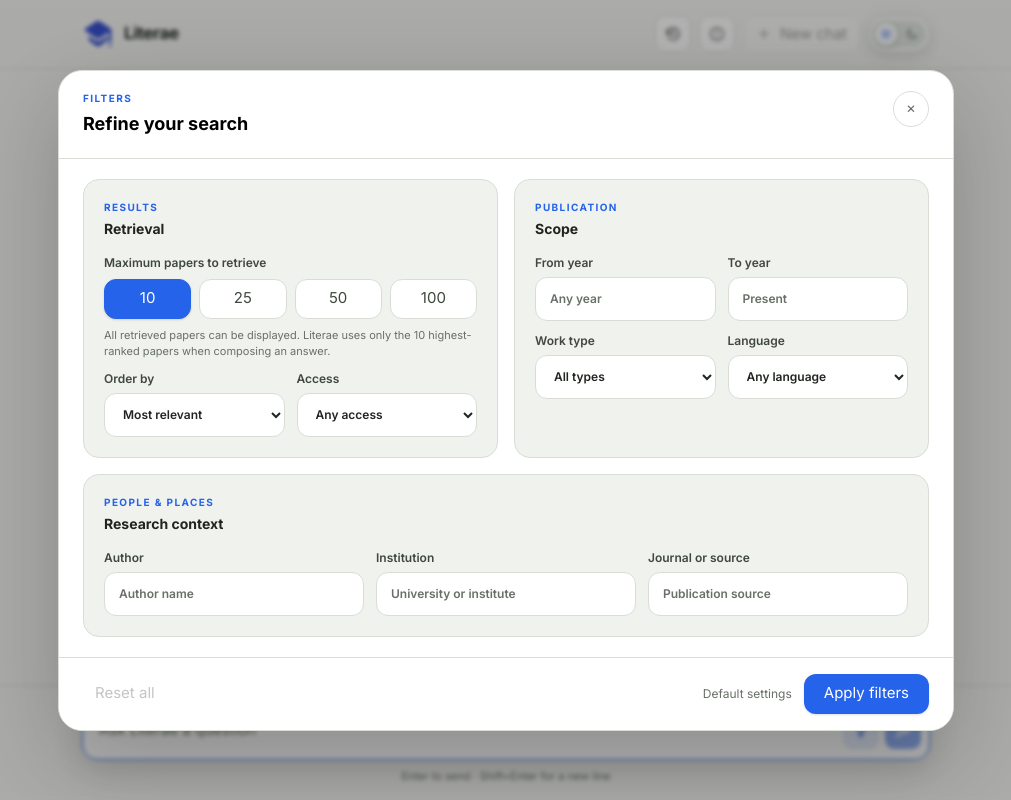
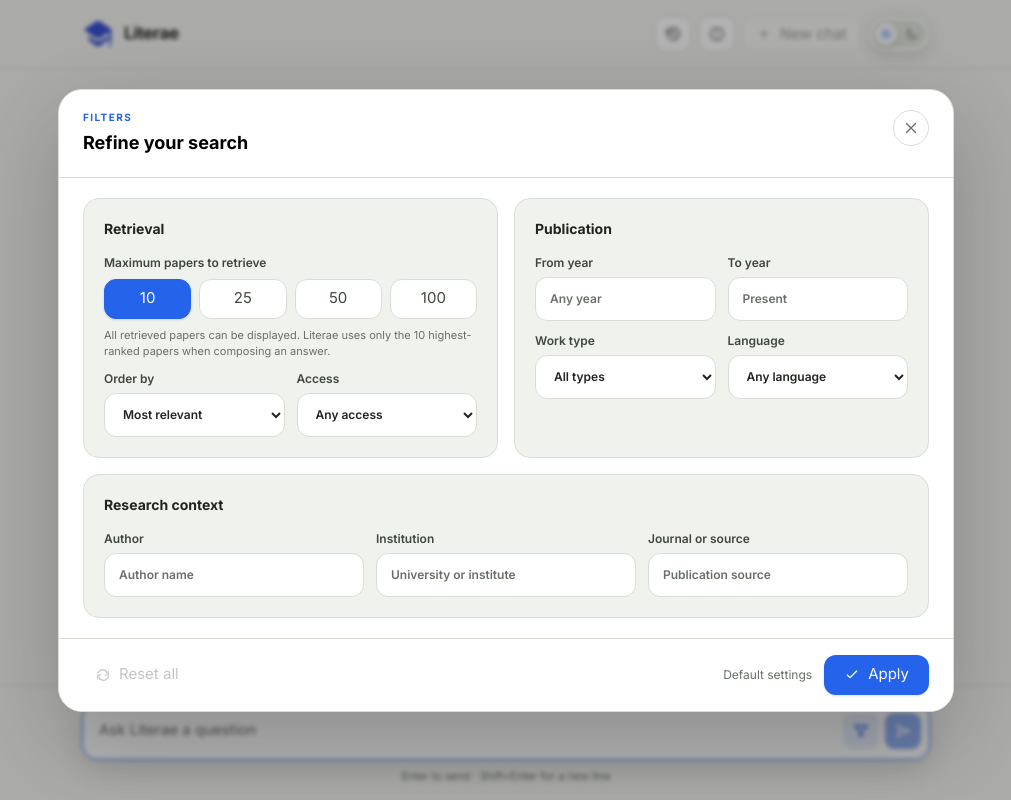
Before and after one commit to Yarroudh/Literae, a Next.js app in the folder frontend/: page / in a window 1280 px wide. Both pictures are taken after a click on the button 995 px from the left and 731 px from the top of the page. Shown: the whole page, without its empty margins (134-1145 px from the left). Built offline with nearby package versions, Linux system fonts and the light colour scheme.

Commit message:
Refine filter popup layout and action icons

```diff
--- a/frontend/components/research/filter-popover.tsx
+++ b/frontend/components/research/filter-popover.tsx
@@ -2,7 +2,7 @@
 
 import { useEffect, useMemo, useRef, useState } from "react";
 import { createPortal } from "react-dom";
-import { FilterIcon } from "@/components/ui/icons";
+import { CheckIcon, CloseIcon, FilterIcon, RefreshIcon } from "@/components/ui/icons";
 import { INITIAL_FILTERS } from "@/lib/research";
 import type { ResearchFilters } from "@/types/research";
 import { SearchFilters } from "./search-filters";
@@ -41,12 +41,12 @@ export function FilterPopover({ filters, onChange, onReset }: FilterPopoverProps
           <div ref={dialogRef} role="dialog" aria-modal="true" aria-label="Research filters" className="flex max-h-[calc(100dvh-1rem)] min-h-0 w-full flex-col overflow-hidden rounded-t-[24px] border border-[var(--line)] bg-[var(--surface)] shadow-[0_28px_90px_rgba(0,0,0,.22)] sm:max-h-[calc(100dvh-3rem)] sm:max-w-4xl sm:rounded-[24px]">
             <div className="flex items-start justify-between gap-4 border-b border-[var(--line)] px-5 py-5 sm:px-6">
               <div><p className="text-[10px] font-bold uppercase tracking-[.14em] text-[var(--accent)]">Filters</p><h2 className="mt-1 text-lg font-bold">Refine your search</h2></div>
-              <button type="button" onClick={() => setOpen(false)} className="grid size-9 shrink-0 place-items-center rounded-full border border-[var(--line)] text-lg leading-none text-[var(--muted)] transition hover:bg-[var(--panel-2)] hover:text-[var(--ink)]" aria-label="Close filters">×</button>
+              <button type="button" onClick={() => setOpen(false)} className="grid size-9 shrink-0 place-items-center rounded-full border border-[var(--line)] text-[var(--muted)] transition hover:bg-[var(--panel-2)] hover:text-[var(--ink)]" aria-label="Close filters"><CloseIcon className="size-[18px]" /></button>
             </div>
             <div className="min-h-0 flex-1 overflow-y-auto overscroll-contain px-4 py-4 sm:px-6 sm:py-5"><SearchFilters filters={filters} onChange={onChange} /></div>
             <div className="flex items-center justify-between gap-3 border-t border-[var(--line)] bg-[var(--surface)] px-5 py-4 sm:px-6">
-              <button type="button" onClick={onReset} disabled={activeCount === 0} className="h-10 rounded-xl px-3 text-xs font-semibold text-[var(--muted)] transition hover:bg-[var(--panel-2)] hover:text-[var(--ink)] disabled:cursor-not-allowed disabled:opacity-40">Reset all</button>
-              <div className="flex items-center gap-3"><span className="hidden text-xs text-[var(--muted)] sm:inline">{activeCount === 0 ? "Default settings" : `${activeCount} ${activeCount === 1 ? "change" : "changes"}`}</span><button type="button" onClick={() => setOpen(false)} className="h-10 rounded-xl bg-[var(--accent)] px-5 text-xs font-bold text-white shadow-sm transition hover:bg-[var(--accent-hover)]">Apply filters</button></div>
+              <button type="button" onClick={onReset} disabled={activeCount === 0} className="flex h-10 items-center gap-2 rounded-xl px-3 text-[11px] font-semibold text-[var(--muted)] transition hover:bg-[var(--panel-2)] hover:text-[var(--ink)] disabled:cursor-not-allowed disabled:opacity-40"><RefreshIcon className="size-4" />Reset all</button>
+              <div className="flex items-center gap-3"><span className="hidden text-xs text-[var(--muted)] sm:inline">{activeCount === 0 ? "Default settings" : `${activeCount} ${activeCount === 1 ? "change" : "changes"}`}</span><button type="button" onClick={() => setOpen(false)} className="flex h-10 items-center gap-2 rounded-xl bg-[var(--accent)] px-5 text-[11px] font-bold text-white shadow-sm transition hover:bg-[var(--accent-hover)]"><CheckIcon className="size-4" />Apply</button></div>
             </div>
           </div>
         </div>,
--- a/frontend/components/research/search-filters.tsx
+++ b/frontend/components/research/search-filters.tsx
@@ -10,7 +10,7 @@ const controlClass = "h-11 w-full rounded-xl border border-[var(--line)] bg-[var
 export function SearchFilters({ filters, onChange }: SearchFiltersProps) {
   return (
     <div className="grid gap-4 md:grid-cols-2">
-      <FilterGroup eyebrow="Results" title="Retrieval">
+      <FilterGroup title="Retrieval">
         <div className="col-span-full">
           <span className="mb-2 block text-xs font-semibold text-[var(--ink-soft)]">Maximum papers to retrieve</span>
           <div className="grid grid-cols-4 gap-2" role="group" aria-label="Maximum papers to retrieve">
@@ -23,13 +23,13 @@ export function SearchFilters({ filters, onChange }: SearchFiltersProps) {
         <Field label="Order by"><select className={controlClass} value={filters.sort} onChange={(event) => onChange("sort", event.target.value)}><option value="relevance">Most relevant</option><option value="cited">Most cited</option><option value="newest">Newest first</option><option value="oldest">Oldest first</option></select></Field>
         <Field label="Access"><select className={controlClass} value={filters.openAccess} onChange={(event) => onChange("openAccess", event.target.value)}><option value="all">Any access</option><option value="open">Open access</option><option value="closed">Closed access</option></select></Field>
       </FilterGroup>
-      <FilterGroup eyebrow="Publication" title="Scope">
+      <FilterGroup title="Publication">
         <Field label="From year"><input className={controlClass} type="number" min="1000" max="2100" placeholder="Any year" value={filters.fromYear} onChange={(event) => onChange("fromYear", event.target.value)} /></Field>
         <Field label="To year"><input className={controlClass} type="number" min="1000" max="2100" placeholder="Present" value={filters.toYear} onChange={(event) => onChange("toYear", event.target.value)} /></Field>
         <Field label="Work type"><select className={controlClass} value={filters.workType} onChange={(event) => onChange("workType", event.target.value)}><option value="all">All types</option><option value="article">Article</option><option value="preprint">Preprint</option><option value="conference">Conference paper</option><option value="book">Book or chapter</option><option value="dataset">Dataset</option><option value="review">Review</option></select></Field>
         <Field label="Language"><select className={controlClass} value={filters.language} onChange={(event) => onChange("language", event.target.value)}><option value="all">Any language</option><option value="en">English</option><option value="fr">French</option><option value="de">German</option><option value="es">Spanish</option><option value="nl">Dutch</option></select></Field>
       </FilterGroup>
-      <FilterGroup eyebrow="People & places" title="Research context" wide>
+      <FilterGroup title="Research context" wide>
         <Field label="Author"><input className={controlClass} placeholder="Author name" value={filters.author} onChange={(event) => onChange("author", event.target.value)} /></Field>
         <Field label="Institution"><input className={controlClass} placeholder="University or institute" value={filters.institution} onChange={(event) => onChange("institution", event.target.value)} /></Field>
         <Field label="Journal or source"><input className={controlClass} placeholder="Publication source" value={filters.source} onChange={(event) => onChange("source", event.target.value)} /></Field>
@@ -38,8 +38,8 @@ export function SearchFilters({ filters, onChange }: SearchFiltersProps) {
   );
 }
 
-function FilterGroup({ eyebrow, title, wide = false, children }: { eyebrow: string; title: string; wide?: boolean; children: React.ReactNode }) {
-  return <section className={`rounded-2xl border border-[var(--line)] bg-[var(--panel-2)] p-4 sm:p-5 ${wide ? "md:col-span-2" : ""}`}><p className="text-[10px] font-bold uppercase tracking-[.14em] text-[var(--accent)]">{eyebrow}</p><h3 className="mt-1 text-sm font-bold text-[var(--ink)]">{title}</h3><div className={`mt-4 grid gap-3 ${wide ? "sm:grid-cols-3" : "sm:grid-cols-2"}`}>{children}</div></section>;
+function FilterGroup({ title, wide = false, children }: { title: string; wide?: boolean; children: React.ReactNode }) {
+  return <section className={`rounded-2xl border border-[var(--line)] bg-[var(--panel-2)] p-4 sm:p-5 ${wide ? "md:col-span-2" : ""}`}><h3 className="text-sm font-bold text-[var(--ink)]">{title}</h3><div className={`mt-4 grid gap-3 ${wide ? "sm:grid-cols-3" : "sm:grid-cols-2"}`}>{children}</div></section>;
 }
 
 function Field({ label, children }: { label: string; children: React.ReactNode }) {
--- a/frontend/components/ui/icons.tsx
+++ b/frontend/components/ui/icons.tsx
@@ -110,6 +110,14 @@ export function CheckIcon(props: IconProps) {
   );
 }
 
+export function CloseIcon(props: IconProps) {
+  return (
+    <svg viewBox="0 0 24 24" fill="none" aria-hidden="true" {...props}>
+      <path d="m6 6 12 12M18 6 6 18" stroke="currentColor" strokeWidth="1.8" strokeLinecap="round" />
+    </svg>
+  );
+}
+
 export function ChevronDownIcon(props: IconProps) {
   return (
     <svg viewBox="0 0 24 24" fill="none" aria-hidden="true" {...props}>
```
